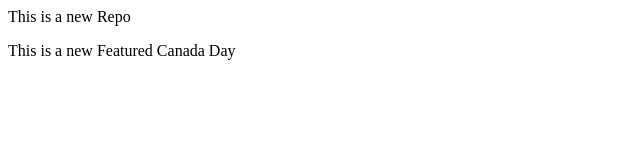
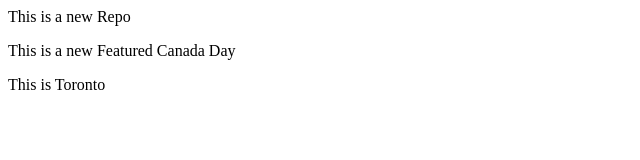
Before and after one commit to navdeepsingh704/LocalRepo, a plain HTML site: page index.html in a window 1280 px wide. Shown: the whole page, without its empty margins (0-640 px from the left). Drawn offline with Linux system fonts and the light colour scheme.

Commit message:
Toronto added

```diff
--- a/index.html
+++ b/index.html
@@ -1,2 +1,3 @@
 <p> This is a new Repo </p>
 <p> This is a new Featured Canada Day</p>
+<p> This is Toronto </p>
```
